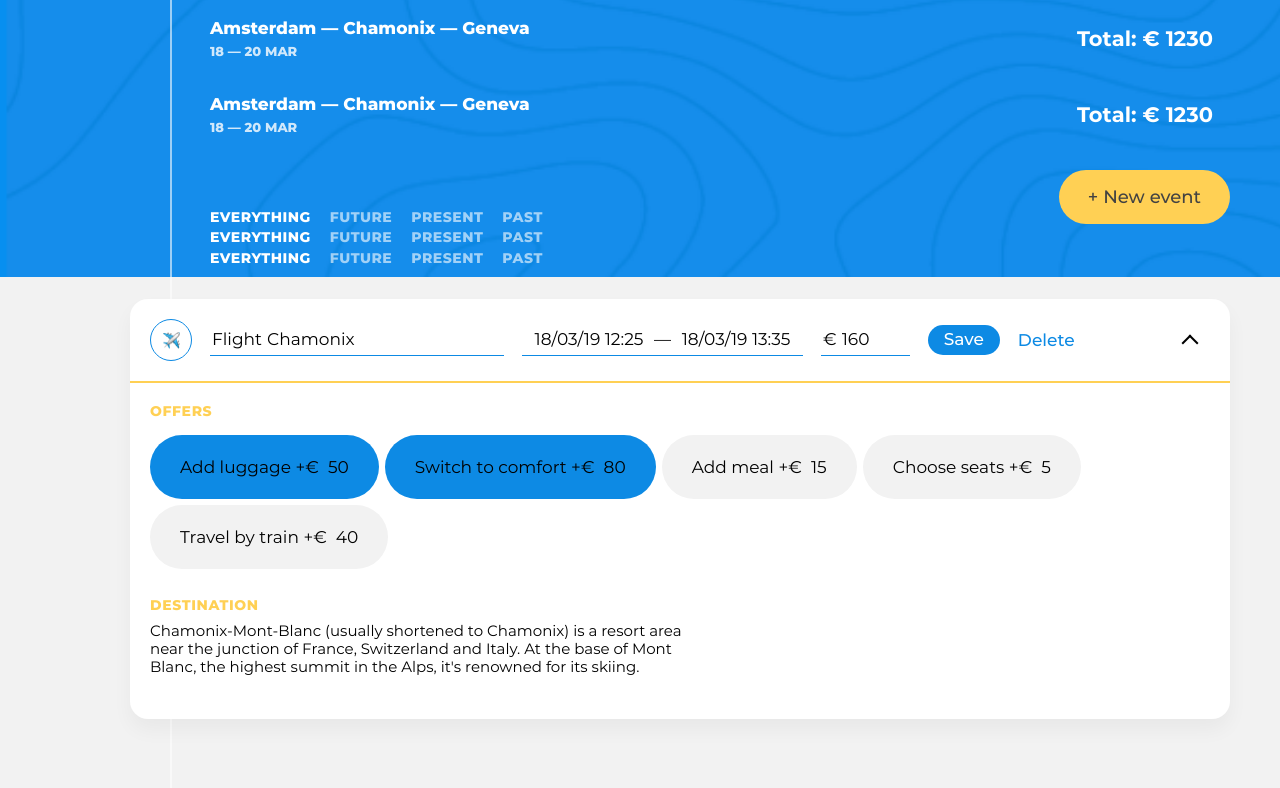
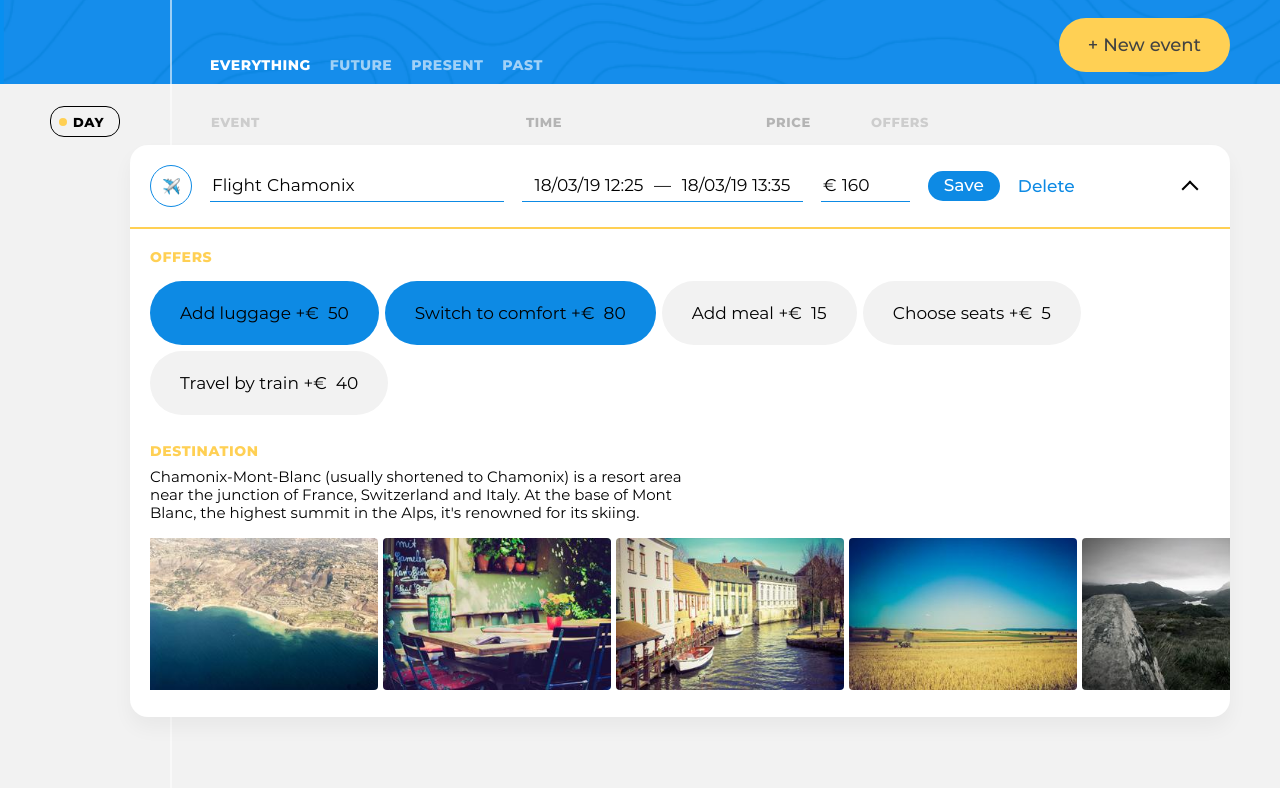
Before and after one commit to htmlacademy-ecmascript/135780-big-trip-2, a website built with webpack: page public/index.html in a window 1280 px wide. Shown: the part 81-869 px from the top of the page. Built offline with nearby package versions, Linux system fonts and the light colour scheme.

Commit message:
refactoring

```diff
--- a/src/presenter/presenter.js
+++ b/src/presenter/presenter.js
@@ -15,14 +15,14 @@ const tripEventElement = siteMainElement.querySelector('.trip-events');
 export default class PagePresenter {
 
   init() {
+    render(new SortView(), tripEventElement);
     render(new EventListView(), tripEventElement);
+    render(new FiltersView(), filtersElement);
+    render(new TripInfoView(), tripMainElement, RenderPosition.AFTERBEGIN);
     const tripEventsListElement = document.querySelector('.trip-events__list');
     render(new EventEditFormView(), tripEventsListElement);
     for (let i = 0; i < 3; i++) {
       render(new EventView(), tripEventsListElement);
-      render(new FiltersView(), filtersElement);
-      render(new SortView(), tripEventElement);
-      render(new TripInfoView(), tripMainElement, RenderPosition.AFTERBEGIN);
     }
   }
 }
--- a/src/view/event-edit-form-view.js
+++ b/src/view/event-edit-form-view.js
@@ -153,7 +153,16 @@ function createEventEditFormTemplate() {
           <section class="event__section  event__section--destination">
             <h3 class="event__section-title  event__section-title--destination">Destination</h3>
             <p class="event__destination-description">Chamonix-Mont-Blanc (usually shortened to Chamonix) is a resort area near the junction of France, Switzerland and Italy. At the base of Mont Blanc, the highest summit in the Alps, it's renowned for its skiing.</p>
-          </section>
+            <div class="event__photos-container">
+                      <div class="event__photos-tape">
+                        <img class="event__photo" src="img/photos/1.jpg" alt="Event photo">
+                        <img class="event__photo" src="img/photos/2.jpg" alt="Event photo">
+                        <img class="event__photo" src="img/photos/3.jpg" alt="Event photo">
+                        <img class="event__photo" src="img/photos/4.jpg" alt="Event photo">
+                        <img class="event__photo" src="img/photos/5.jpg" alt="Event photo">
+                      </div>
+                    </div>
+            </section>
         </section>
       </form>
     </li>`
```
Also changed, not shown: build/index.html, 3 other files.
